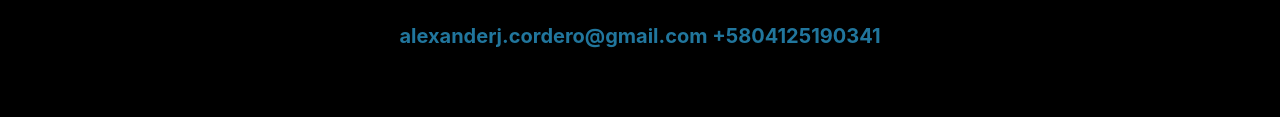
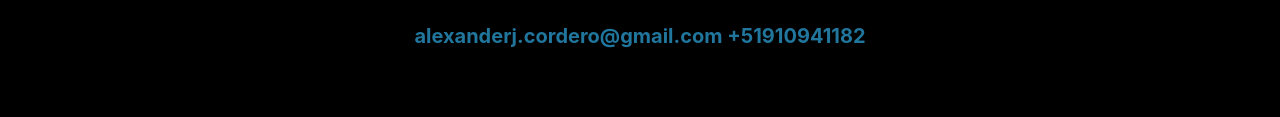
Before and after one commit to alexjosecordero/alexjosecordero, a plain HTML site: page index.html in a window 1280 px wide. Shown: the part 2202-2319 px from the top of the page. Drawn offline with nearby package versions, Linux system fonts and the light colour scheme; a script that the page names is missing.

Commit message:
Update index.html

```diff
--- a/index.html
+++ b/index.html
@@ -160,7 +160,7 @@
                                     <div class="avatar  wow fadeInDown" style="background-image: url(images/foto.jpg)"></div>
                                             <h5 class="ctt  wow fadeInDown" data-wow-offset="200" style="color: white !important">CONTACTO</h5>
                              <h5 class="ctt  wow fadeInDown" data-wow-offset="200" >¿TIENES ALGÚN PROYECTO EN MENTE? CONVERSEMOS.  </h5>
-                                <h5 class="ctt  wow fadeInDown" data-wow-offset="200">alexanderj.cordero@gmail.com   +5804125190341 </h5>
+                                <h5 class="ctt  wow fadeInDown" data-wow-offset="200">alexanderj.cordero@gmail.com   +51910941182 </h5>
                             </div>
 				          </center>
 
```
